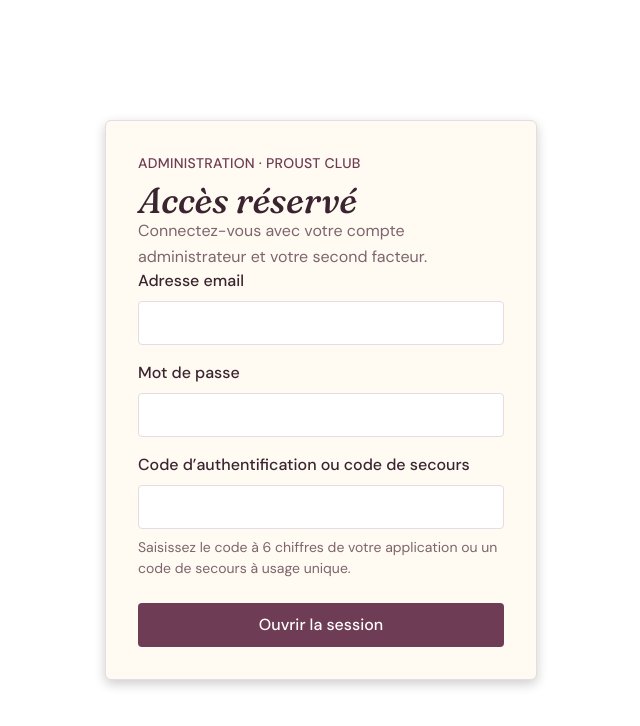
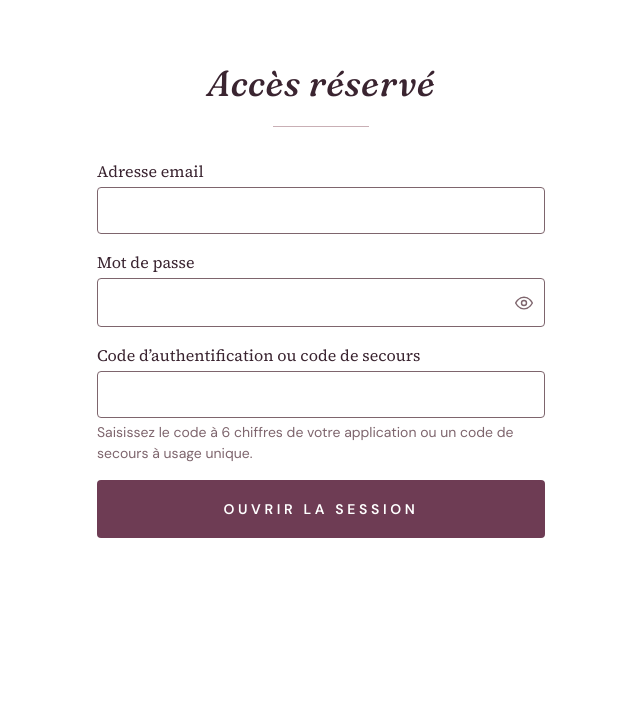
Before and after one commit to ChloeDelphis/proust-club, a React (Vite) app in the folder apps/frontend/: page /admin/login in a window 1280 px wide. Shown: the top 726 px of the page, without its empty margins (319-959 px from the left). Built offline with nearby package versions, Linux system fonts and the light colour scheme.

Commit message:
style(admin): match regular login page

```diff
--- a/apps/frontend/src/features/admin/AdminLoginPage.module.css
+++ /dev/null
@@ -1,76 +0,0 @@
-.root {
-  min-height: 100vh;
-  display: grid;
-  place-items: center;
-  padding: var(--space-8) var(--space-4);
-  background: var(--color-page-bg);
-}
-
-.card {
-  width: min(100%, 27rem);
-  padding: var(--space-8);
-  background: var(--color-surface);
-  border: var(--border-width) solid var(--color-border-soft);
-  border-radius: var(--radius-lg);
-  box-shadow: var(--shadow-sm);
-}
-
-.eyebrow {
-  margin: 0 0 var(--space-2);
-  color: var(--color-accent);
-  font: 500 var(--text-xs) / var(--line-height-normal) var(--font-ui);
-  letter-spacing: var(--font-tracking-wide);
-  text-transform: uppercase;
-}
-
-.title {
-  margin: 0;
-  color: var(--color-text);
-  font: 500 var(--text-3xl) / var(--line-height-tight) var(--font-display);
-}
-
-.intro {
-  margin: var(--space-3) 0 var(--space-7);
-  color: var(--color-text-muted);
-  font: 400 var(--text-sm) / var(--line-height-relaxed) var(--font-ui);
-}
-
-.form { display: grid; gap: var(--space-4); }
-
-.field {
-  display: grid;
-  gap: var(--space-2);
-  color: var(--color-text);
-  font: 500 var(--text-sm) / var(--line-height-normal) var(--font-ui);
-}
-
-.field input {
-  min-height: 2.75rem;
-  padding: 0 var(--space-3);
-  border: var(--border-width) solid var(--color-border-soft);
-  border-radius: var(--radius-md);
-  background: var(--color-page-bg);
-  color: var(--color-text);
-  font: 400 var(--text-sm) / var(--line-height-normal) var(--font-ui);
-}
-
-.field input:focus-visible { outline: var(--border-width) solid var(--color-accent); outline-offset: 2px; }
-.help { color: var(--color-text-muted); font: 400 var(--text-xs) / var(--line-height-normal) var(--font-ui); }
-
-.submit {
-  min-height: 2.75rem;
-  margin-top: var(--space-2);
-  border: 0;
-  border-radius: var(--radius-md);
-  background: var(--color-accent);
-  color: var(--color-text-on-accent);
-  font: 500 var(--text-sm) / var(--line-height-normal) var(--font-ui);
-  cursor: pointer;
-}
-
-.submit:hover:not(:disabled) { background: var(--color-accent-hover); }
-.submit:disabled { cursor: wait; opacity: 0.7; }
-
-@media (max-width: 35rem) {
-  .card { padding: var(--space-6); }
-}
--- a/apps/frontend/src/features/admin/AdminLoginPage.tsx
+++ b/apps/frontend/src/features/admin/AdminLoginPage.tsx
@@ -6,8 +6,10 @@ import { adminLogin } from '../../api/admin'
 import type { AdminLoginParams } from '../../api/admin'
 import { ApiError } from '../../api/client'
 import ErrorMessage from '../../components/ErrorMessage/ErrorMessage'
+import FormField from '../auth/FormField/FormField'
 import { setAuthenticatedUser } from '../auth/useCurrentUser'
-import styles from './AdminLoginPage.module.css'
+import authFormStyles from '../auth/AuthForm.module.css'
+import authPageStyles from '../auth/AuthPage.module.css'
 
 export default function AdminLoginPage() {
   const { t } = useTranslation()
@@ -27,34 +29,41 @@ export default function AdminLoginPage() {
     : t('adminLogin.invalidCredentials')
 
   return (
-    <main className={styles.root}>
-      <div className={styles.card}>
-        <p className={styles.eyebrow}>{t('adminLogin.eyebrow')}</p>
-        <h1 className={styles.title}>{t('adminLogin.title')}</h1>
-        <p className={styles.intro}>{t('adminLogin.intro')}</p>
-        <form className={styles.form} onSubmit={event => { event.preventDefault(); mutation.mutate(form) }}>
-          <label className={styles.field}>
-            <span>{t('adminLogin.emailLabel')}</span>
-            <input autoComplete="username" type="email" required value={form.email}
-              onChange={event => setForm(current => ({ ...current, email: event.target.value }))} />
-          </label>
-          <label className={styles.field}>
-            <span>{t('adminLogin.passwordLabel')}</span>
-            <input autoComplete="current-password" type="password" required value={form.password}
-              onChange={event => setForm(current => ({ ...current, password: event.target.value }))} />
-          </label>
-          <label className={styles.field}>
-            <span>{t('adminLogin.codeLabel')}</span>
-            <input autoComplete="one-time-code" inputMode="numeric" maxLength={64} required value={form.code}
-              onChange={event => setForm(current => ({ ...current, code: event.target.value }))} />
-            <span className={styles.help}>{t('adminLogin.codeHelp')}</span>
-          </label>
-          {mutation.isError && <ErrorMessage message={errorMessage} />}
-          <button className={styles.submit} type="submit" disabled={mutation.isPending}>
-            {mutation.isPending ? t('adminLogin.submitting') : t('adminLogin.submit')}
-          </button>
-        </form>
-      </div>
+    <main className={authPageStyles.root}>
+      <h1 className={authPageStyles.title}>{t('adminLogin.title')}</h1>
+      <form className={authFormStyles.root} onSubmit={event => { event.preventDefault(); mutation.mutate(form) }}>
+        <FormField
+          label={t('adminLogin.emailLabel')}
+          type="email"
+          autoComplete="email"
+          required
+          value={form.email}
+          onChange={event => setForm(current => ({ ...current, email: event.target.value }))}
+        />
+        <FormField
+          label={t('adminLogin.passwordLabel')}
+          type="password"
+          autoComplete="current-password"
+          required
+          value={form.password}
+          onChange={event => setForm(current => ({ ...current, password: event.target.value }))}
+        />
+        <FormField
+          label={t('adminLogin.codeLabel')}
+          hint={t('adminLogin.codeHelp')}
+          type="text"
+          autoComplete="one-time-code"
+          inputMode="numeric"
+          maxLength={64}
+          required
+          value={form.code}
+          onChange={event => setForm(current => ({ ...current, code: event.target.value }))}
+        />
+        <button className={authFormStyles.button} type="submit" disabled={mutation.isPending}>
+          {mutation.isPending ? t('adminLogin.submitting') : t('adminLogin.submit')}
+        </button>
+      </form>
+      {mutation.isError && <ErrorMessage message={errorMessage} />}
     </main>
   )
 }
--- a/apps/frontend/src/locales/fr.json
+++ b/apps/frontend/src/locales/fr.json
@@ -4,9 +4,7 @@
     "tooManyAttemptsError": "Trop de tentatives. Réessayez plus tard."
   },
   "adminLogin": {
-    "eyebrow": "Administration · Proust Club",
     "title": "Accès réservé",
-    "intro": "Connectez-vous avec votre compte administrateur et votre second facteur.",
     "emailLabel": "Adresse email",
     "passwordLabel": "Mot de passe",
     "codeLabel": "Code d’authentification ou code de secours",
```
Also changed, not shown: 2 other files (tests, documents, lock files or other folders).
